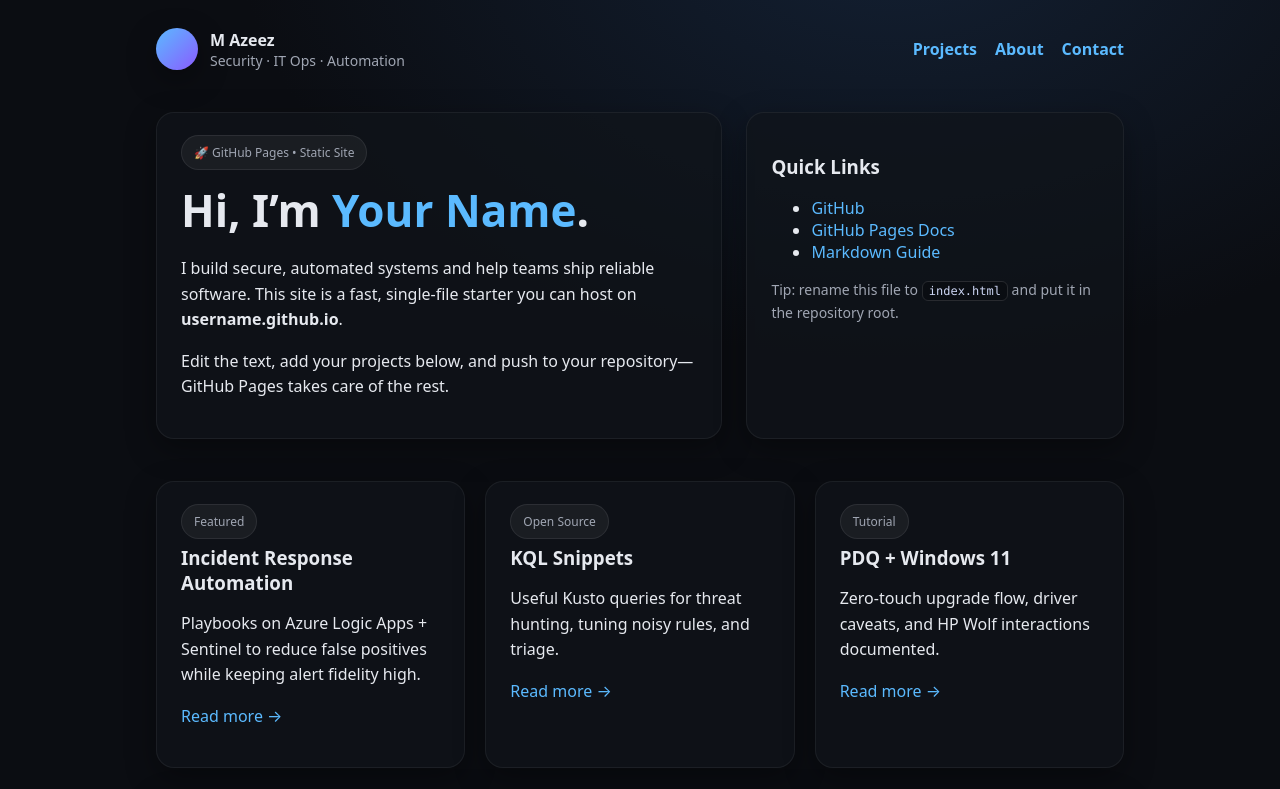
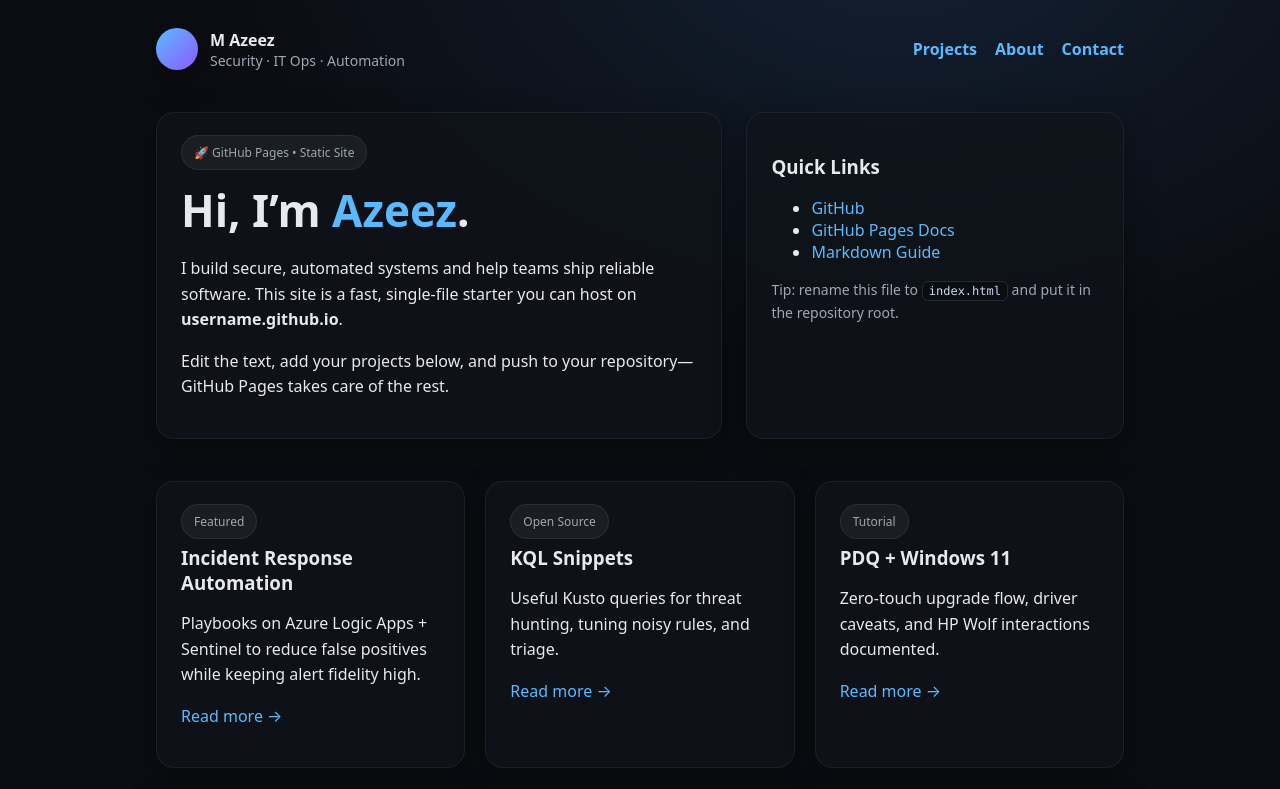
Before and after one commit to MU8A3MI7/mu8a3mi7.github.io, a plain HTML site: page index.html in a window 1280 px wide. Shown: the top 789 px of the page. Drawn offline with Linux system fonts and the light colour scheme.

Commit message:
Update index.html

```diff
--- a/index.html
+++ b/index.html
@@ -61,7 +61,7 @@
       <div class="card">
         <div>
           <span class="pill">🚀 GitHub Pages • Static Site</span>
-          <h1>Hi, I’m <span style="color:#5bbaff">Your Name</span>.</h1>
+          <h1>Hi, I’m <span style="color:#5bbaff">Azeez</span>.</h1>
           <p>
             I build secure, automated systems and help teams ship reliable software.
             This site is a fast, single‑file starter you can host on <strong>username.github.io</strong>.
```
